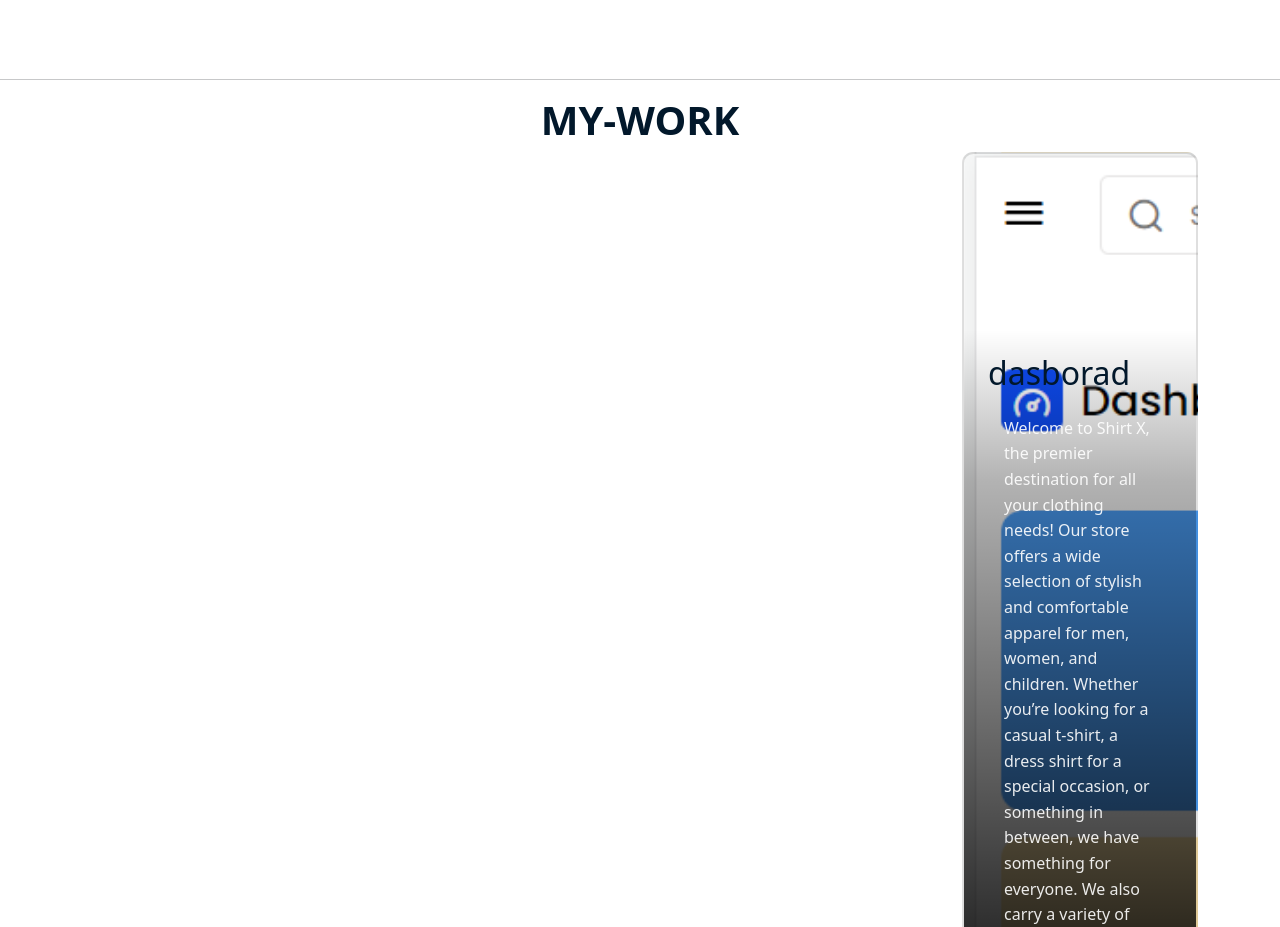
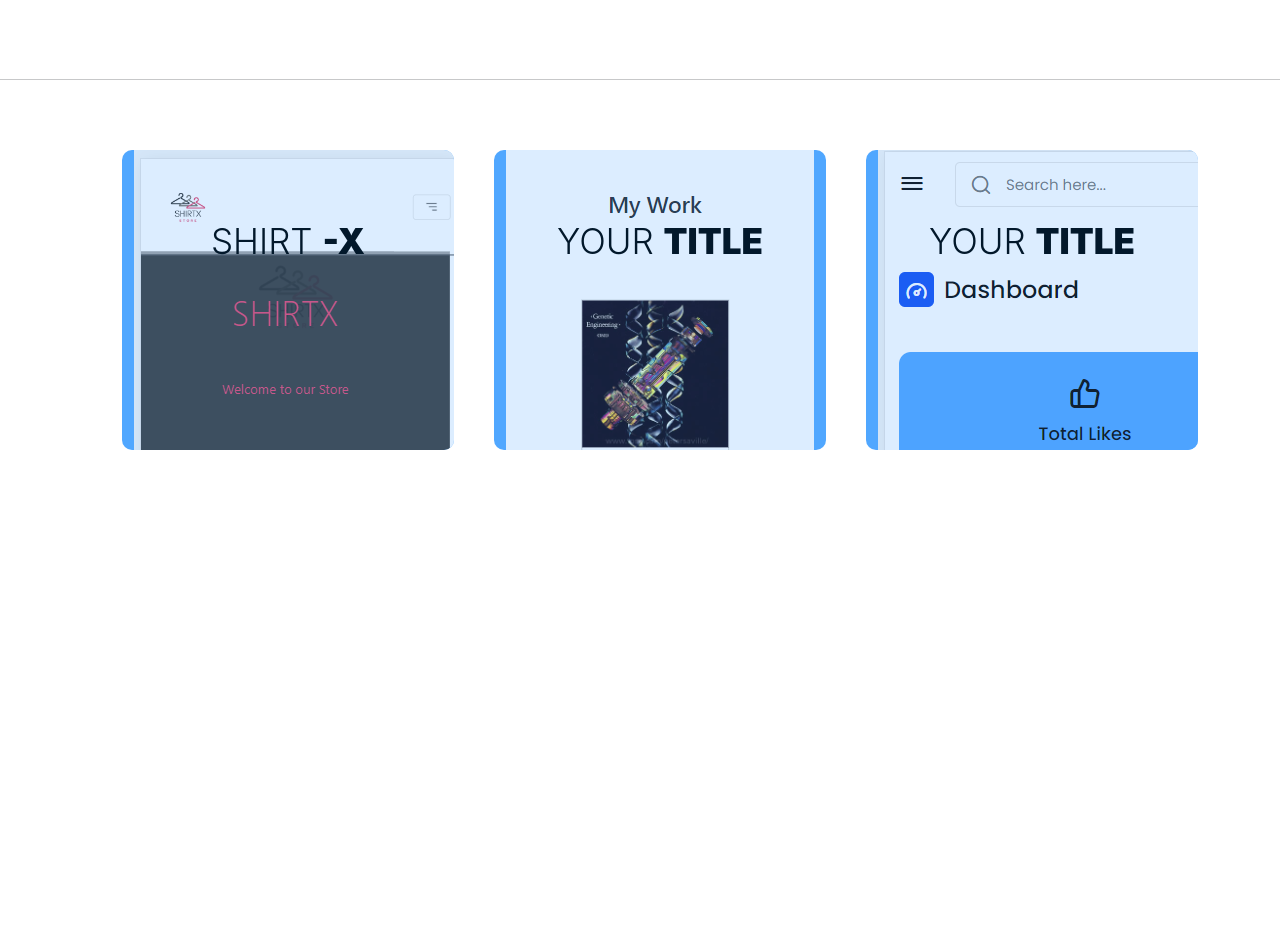
Before and after one commit to OsmanAhmed125/my-portfolio, a React (Create React App) app: page / in a window 1280 px wide. Shown: the part 1780-2707 px from the top of the page. After the commit the page ends 2300 px from the top, so only its background shows below. Built offline with nearby package versions, Linux system fonts and the light colour scheme.

Commit message:
os-edit-two

```diff
--- a/src/App.css
+++ b/src/App.css
@@ -158,261 +158,85 @@ zoom: 1.2;
 
 
 
-.my-work{
-  background-color: white !important;
+
+
+.card-img{
+	margin: 50px;
+}
+
+.img-card{
+	width: 100%;
+	display: flex;
+	justify-content: center;
+	flex-wrap: wrap;
+  margin: 5vh;
+}
+
+.image{
+	background: #50A7FF;
+	position: relative;
+	flex: 1;
+	max-width: 460px;
+	height: 300px;
+	margin: 20px;
+	overflow: hidden;
+  border-radius: 10px;
+}
+
+.image img{
+	opacity: 0.8;
+	position: relative;
+	vertical-align: top;
+	transition: 0.6s;
+	transition-property: opacity;
+}
+
+.image:hover img{
+	opacity: 1;
+  color: var(--c2);
+}
+
+.image .details{
+	z-index: 1;
+	position: absolute;
+	top: 0;
+	right: 0;
+	color: var(--c1);
+	width: 100%;
+	height: 100%;
+}
+
+.image .details h2{
+	text-align: center;
+	font-size: 35px;
+	text-transform: uppercase;
+	font-weight: 300;
+	margin-top: 70px;
+	transition: 0.4s;
+	transition-property: transform;
+}
+
+.image .details h2 span{
+	font-weight: 900;
+}
+
+.image:hover .details h2{
+	transform: translateY(-30px);
+}
+
+.image .details p{
+	margin: 30px 30px 0 30px;
+	font-size: 18px;
+	font-weight: 600;
+	text-align: center;
+	opacity: 0;
+	transition: 0.6s;
+	transition-property: opacity, transform;
 
 }
 
-
-.my-work {
-  display: grid;
-  min-height: 50vh;
-  place-items: center;
-  line-height:1.6;
-  background: var(--clr-netural-900);
-  font-family: system-ui, -apple-system, BlinkMacSystemFont, 'Segoe UI', Roboto, Oxygen, Ubuntu, Cantarell, 'Open Sans', 'Helvetica Neue', sans-serif;
-  background-color: white !important;
-}
-.card-items h1{
-  text-align: center !important;
-  display:  block !important;
-  color: var(--c1) !important;
-  font-weight: 900;
-}
-.card {
-  color: var(--c1);
-  background-image: url(imgs/dasborad.png);
-  background-size: cover;
-  padding: 11rem 0 0;
-  max-width: 95vh;
-  border-radius: 0.7rem;
-  overflow: hidden;
-  border-style: solid;
-  border-width: 2px;
-  transition: transform 500ms ease;
-  margin-left: 110vh;
+.image:hover .details p{
+	opacity: 1;
+	transform: translateY(-40px);
 
 }
-
-.card:hover,
-.card:focus-within {
-  transform: scale(1.13);
-  color: black;
-  z-index: 0.7;
-  opacity: 0.7;
-  background-color: rgba( 0 0 0 0.7);
-}
-
-
-.card-content {
-  --padding: 1.5rem;
-  padding: var(--padding);
-  background: linear-gradient(
-  hsl(0 0% 0% / 0),
-  hsl(20 0% 0% / 0.3) 20%,
-  hsl(0 0% 0% / 1));
-}
-
-.card-title {
-  position: relative;
-  width: max-content;
-}
-
-.card-title::after {
-  content: "";
-  position: absolute;
-  background: var(--clr-accent-400);
-  height: 4px;
-  width: calc(100% + var(--padding));
-  left: calc(var(--padding) * -1);
-  bottom: -1px;
-  opacity: 2;
-  transform-origin: left;
-  transition: transform 500ms ease;
-}
-
-.card:hover .card-title::after,
-.card:focus-within .card-title::after {
-transform: scaleX(1);
-}
-
-.card-body {
-  color: rgb(255 255 255 / 0.9);
-}
-
-.button {
-  cursor: pointer;
-  display: inline-block;
-  text-decoration: none;
-  color: var(--c3);
-  background-color: var(--c1);
-  padding: 0.5em 1.25em;
-  border-radius: 0.25rem;
-  border: 10px;
-}
-
-.button:hover,
-.button:focus {
-  background-color: var(--c2)
-}
-
-@media (hover) {
-
-  .card-content {
-  transform: translateY(65%);
-  transition: transform 500ms ease;
-  }
-
-  .card:hover .card-content,
-.card:focus-within .card-content {
-  transform: translateY(0%);
-  transition-delay: 500ms;
-}
-
-.card:focus-within .card-content {
-  transition-duration: 0ms;
-}
-
-.card-content > *:not(.card-title) {
-  opacity: -7;
-  transition: opacity 500ms linear;
-}
-
-.card:hover .card-content > *:not(.card-title),
-.card:focus-within .card-content > *:not(.card-title) {
-  opacity: 1;
-  transition-delay: 1000ms;
-  }
-
-  .card-title::after {
-     transform: scaleX(0);
-  }
-}
-
-@media (prefers-reduced-motion: reduce) {
-  *,
-  *::before
-  *::after {
-    animation-duration: 0.01ms !important;
-    animation-iteration-count: 1 !important;
-    transition-duration: 0.01ms !important;
-    scroll-behavior: auto !important;
-    transition-delay: 0ms !important;
-  }
-}
-
-/* num-two */
-.card-items-two{
-  display: flexbox;
-  flex-direction: row;
-}
-.card-two {
-
-  color: var(--c1);
-  background-image: url(imgs/my-work1.png);
-  background-size: cover;
-  padding: 11rem 0 0;
-  max-width: 95vh;
-  border-radius: 0.7rem;
-  overflow: hidden;
-  border-style: solid;
-  border-width: 2px;
-  transition: transform 500ms ease;
-
-
-}
-
-.card-two:hover,
-.card-two:focus-within {
-  transform: scale(1.13);
-  color: black;
-  z-index: 0.7;
-  opacity: 0.7;
-  background-color: rgba( 0 0 0 0.7);
-}
-
-
-.card-content-two {
-  --padding: 1.5rem;
-  padding: var(--padding);
-  background: linear-gradient(
-  hsl(0 0% 0% / 0),
-  hsl(20 0% 0% / 0.3) 20%,
-  hsl(0 0% 0% / 1));
-}
-
-.card-title-two {
-  position: relative;
-  width: max-content;
-}
-
-.card-title-two::after {
-  content: "";
-  position: absolute;
-  background: var(--clr-accent-400);
-  height: 4px;
-  width: calc(100% + var(--padding));
-  left: calc(var(--padding) * -1);
-  bottom: -1px;
-  opacity: 2;
-  transform-origin: left;
-  transition: transform 500ms ease;
-}
-
-.card-two:hover .card-title-two::after,
-.card-two:focus-within .card-title-two::after {
-transform: scaleX(1);
-}
-
-.card-body-two {
-  color: rgb(255 255 255 / 0.9);
-}
-
-.button {
-  cursor: pointer;
-  display: inline-block;
-  text-decoration: none;
-  color: var(--c3);
-  background-color: var(--c1);
-  padding: 0.5em 1.25em;
-  border-radius: 0.25rem;
-  border: 10px;
-}
-
-.button:hover,
-.button:focus {
-  background-color: var(--c2)
-}
-
-@media (hover) {
-
-  .card-content-two {
-  transform: translateY(65%);
-  transition: transform 500ms ease;
-  }
-
-  .card-two:hover .card-content-two,
-.card-two:focus-within .card-content-two {
-  transform: translateY(0%);
-  transition-delay: 500ms;
-}
-
-.card-two:focus-within .card-content-two {
-  transition-duration: 0ms;
-}
-
-.card-content-two > *:not(.card-title-two) {
-  opacity: -7;
-  transition: opacity 500ms linear;
-}
-
-.card-two:hover .card-content-two > *:not(.card-title-two),
-.card-two:focus-within .card-content-two > *:not(.card-title-two) {
-  opacity: 1;
-  transition-delay: 1000ms;
-  }
-
-  .card-title::after {
-     transform: scaleX(0);
-  }
-}
--- a/src/components/Home.js
+++ b/src/components/Home.js
@@ -51,37 +51,75 @@ export default function Home(){
 <br/>
 <br/>
 <hr/>
-            <div className = "container my-work">
-                <div className = "card-items">
-                <h1 className = "text-center title-work">MY-WORK</h1>
-            <div class="card">
-        <div class="card-content">
-        <h2 class="card-title">dasborad</h2>
-        <p class="card-body"> Welcome to Shirt X, the premier destination for all your clothing needs! Our store offers a wide selection of stylish and comfortable apparel for men, women, and children. Whether you’re looking for a casual t-shirt, a dress shirt for a special occasion, or something in between, we have something for everyone. We also carry a variety of accessories, including hats, scarves, and jewelry.</p>
+
+
+
+
+
+    <div class="container card-img">
+
+      <div class="row img-card ">
+
+        <div class="image">
+          <img src={pic1} alt=""/>
+          <div class="details">
+            <h2>SHIRT <span>-X</span></h2>
+            <p> Welcome to Shirt X! For the latest in fashion trends, look no further. Whether it's a trip to the office or a night out on the town, Shirt X has the perfect shirt for you. Our selection of mens and womens shirts are stylish and comfortable, so you'll always make a great impression. We also carry stylish accessories, such as belts and hats, that will tie your outfit together. Looking for something special? We can customize any shirt just for you. So what are you waiting for? Stop by Shirt X today and check out our latest styles!.</p>
+            <div class="more">
+
+              <div class="icon-links">
+                <a href="#"><i class="fas fa-heart"></i></a>
+                <a href="#"><i class="fas fa-eye"></i></a>
+                <a href="#"><i class="fas fa-paperclip"></i></a>
+              </div>
+            </div>
+          </div>
         </div>
+        {/* <!--image card end--> */}
+        {/* <!--image card start--> */}
+        <div class="image">
+          <img src={pic2} alt=""/>
+          <div class="details">
+            <h2>Your <span>Title</span></h2>
+            <p>Lorem ipsum dolor sit amet, consectetur adipiscing elit, sed do eiusmod tempor incididunt ut labore et dolore magna aliqua.</p>
+            <div class="more">
+
+              <div class="icon-links">
+                <a href="#"><i class="fas fa-heart"></i></a>
+                <a href="#"><i class="fas fa-eye"></i></a>
+                <a href="#"><i class="fas fa-paperclip"></i></a>
+              </div>
+            </div>
+          </div>
         </div>
+        {/* <!--image card end-->
+        <!--image card start--> */}
+        <div class="image">
+          <img src={pic3} alt=""/>
+          <div class="details">
+            <h2>Your <span>Title</span></h2>
+            <p>Lorem ipsum dolor sit amet, consectetur adipiscing elit, sed do eiusmod tempor incididunt ut labore et dolore magna aliqua.</p>
+            <div class="more">
+
+              <div class="icon-links">
+                <a href="#"><i class="fas fa-heart"></i></a>
+                <a href="#"><i class="fas fa-eye"></i></a>
+                <a href="#"><i class="fas fa-paperclip"></i></a>
+              </div>
+            </div>
+          </div>
         </div>
+        {/* <!--image card end--> */}
+      </div>
 
-        <div className = "card-items-two">
-            <div class="card-two">
-        <div class="card-content">
-        <h2 class="card-title-two">Shirt-x</h2>
-        <p class="card-body-two"> Welcome to Shirt X, the premier destination for all your clothing needs! Our store offers a wide selection of stylish and comfortable apparel for men, women, and children. Whether you’re looking for a casual t-shirt, a dress shirt for a special occasion, or something in between, we have something for everyone. We also carry a variety of accessories, including hats, scarves, and jewelry.</p>
-        </div>
-        </div>
-        </div>
+        {/* <!--image card end--> */}
+      </div>
+      {/* <!--image row end--> */}
 
-        <div className = "card-items">
-            <div class="card-three">
-        <div class="card-content-three">
-        <h2 class="card-title-three">peter</h2>
-        <p class="card-body-three"> Welcome to Shirt X, the premier destination for all your clothing needs! Our store offers a wide selection of stylish and comfortable apparel for men, women, and children. Whether you’re looking for a casual t-shirt, a dress shirt for a special occasion, or something in between, we have something for everyone. We also carry a variety of accessories, including hats, scarves, and jewelry.</p>
-        </div>
-        </div>
-        </div>
-</div>
 
-                    </div>
+
+
+                </div>
 
     )
 }
--- a/src/mobile.css
+++ b/src/mobile.css
@@ -25,3 +25,16 @@
     line-height: 1.5;
   }
   }
+
+  @media (max-width: 1080px){
+    .image{
+      flex: 100%;
+      max-width: 480px;
+    }
+  }
+
+  @media (max-width: 400px){
+    .image .details p{
+      font-size: 16px;
+    }
+  }
```
